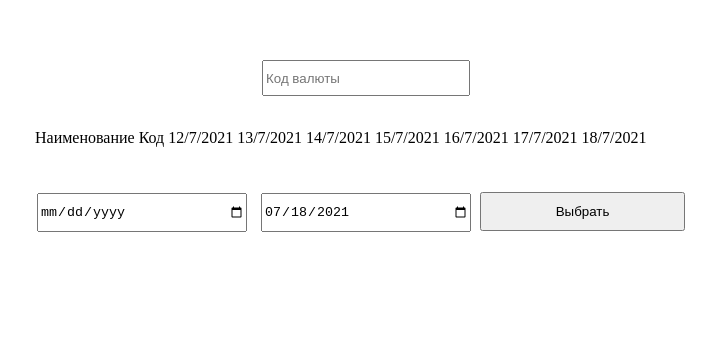
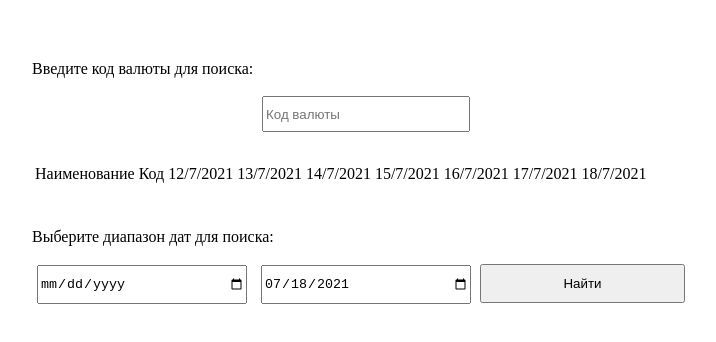
Before and after one commit to uzuzer567/test-task, a plain HTML site: page index.html in a window 1280 px wide. Shown: the part 180-522 px from the top of the page, without its empty margins (258-974 px from the left). Drawn offline with Linux system fonts and the light colour scheme; no server answers.

Commit message:
feat: add text

```diff
--- a/index.html
+++ b/index.html
@@ -9,6 +9,7 @@
 </head>
 <body>
 <div class="content">
+  <div class="text" for="date">Введите код валюты для поиска:<br><br></div>
   <input name="code" class="search_input" type="text" placeholder="Код валюты" onkeyup="tableSearch()">
   <table class="table">
     <tbody class="table_body">
@@ -18,9 +19,10 @@
       <tr class="table_item"></tr>
     </tbody>
   </table>
+  <div class="text" for="date">Выберите диапазон дат для поиска:<br><br></div>
   <input type="date" class="min_date_input">
   <input type="date" class="max_date_input">
-  <button class="get_date_button">Выбрать</button>
+  <button class="get_date_button">Найти</button>
 </div>
 </body>
 <script src="script.js"></script>
```
